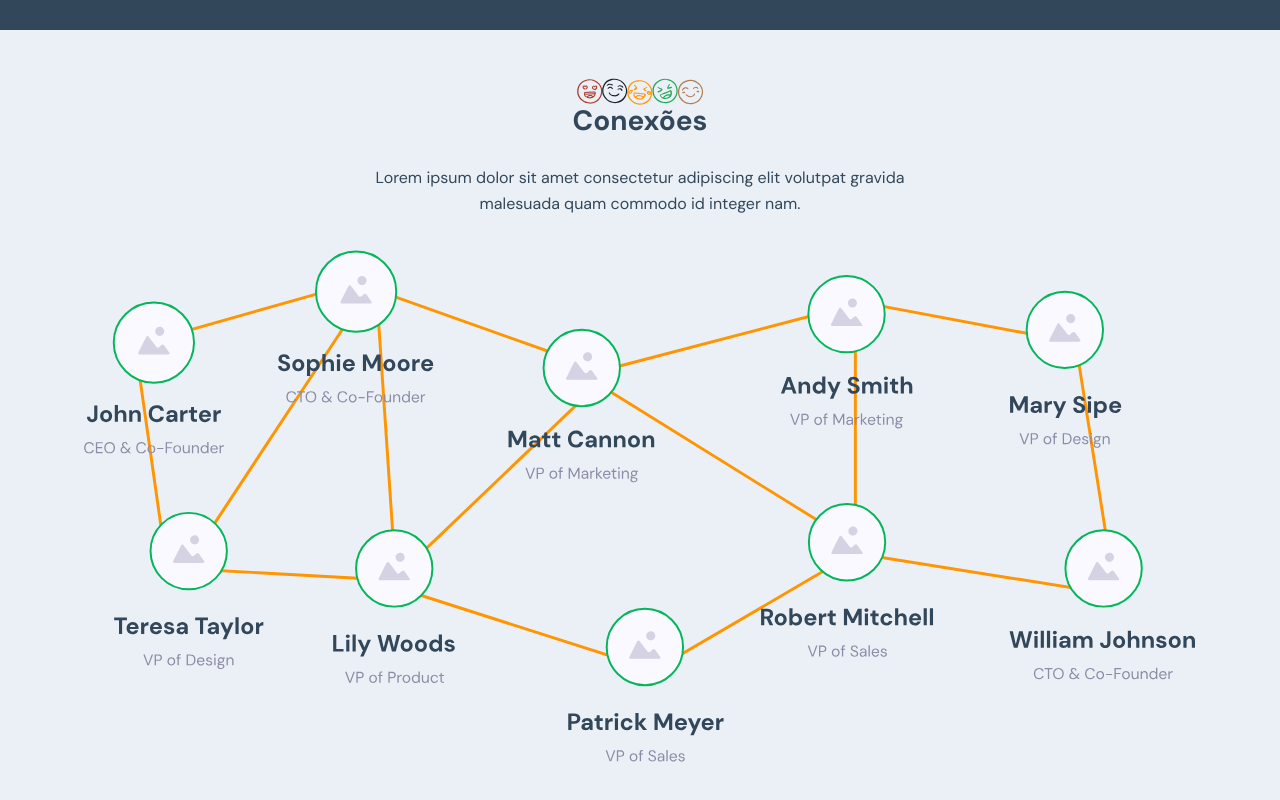
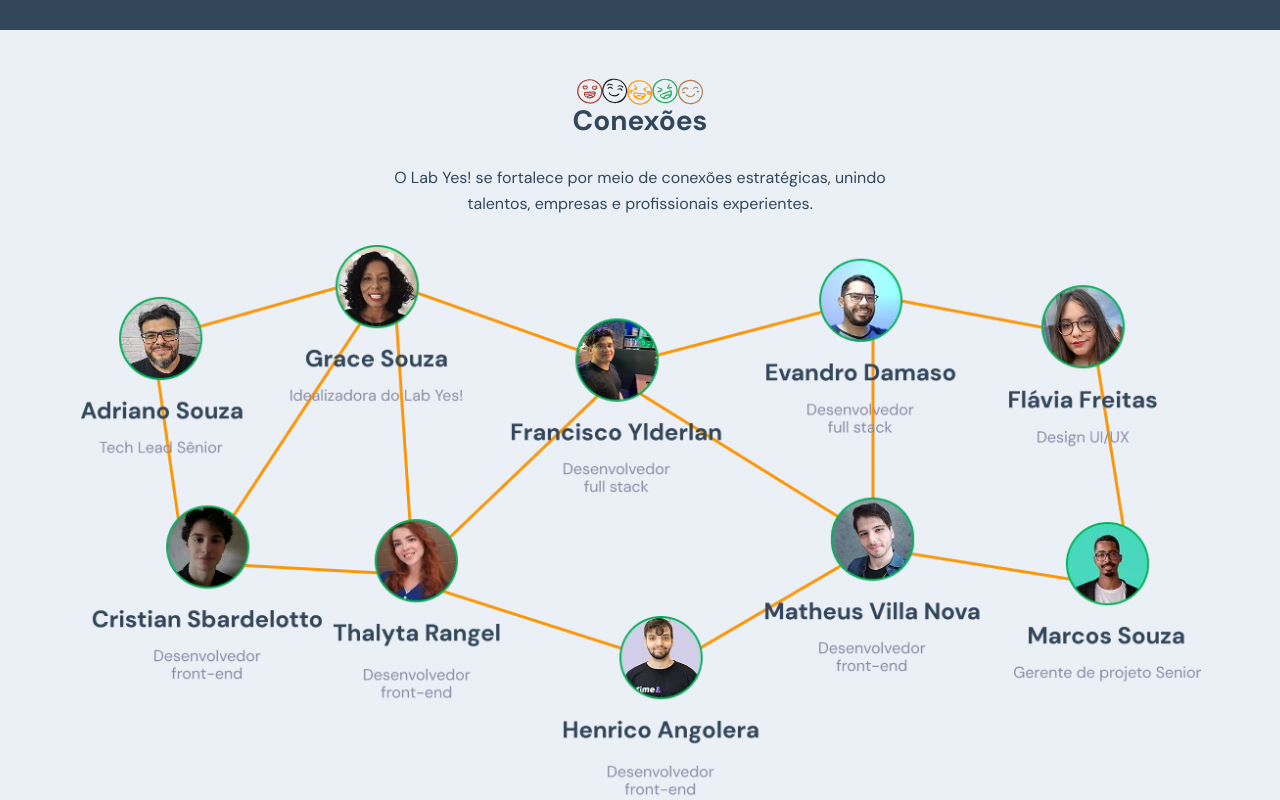
Before and after one commit to labyes24/LABYES-LP, a Next.js app: page /conexoes in a window 1280 px wide. Shown: the part 1120-1920 px from the top of the page. Built offline with nearby package versions, Linux system fonts and the light colour scheme; no server answers.

Commit message:
feat: update connections section on connections page
refs: 868cu01jj

```diff
--- a/src/components/conections-section.tsx
+++ b/src/components/conections-section.tsx
@@ -1,22 +1,32 @@
 import { cn } from '@/lib/utils'
 import { type ClassValue } from 'clsx'
+import Image from 'next/image'
+
+import ConectionsDesktop from '@/assets/conections_desk.webp'
+import ConectionsMobile from '@/assets/conections_mobo.webp'
 
 export function ConnectionsSection() {
     return (
-        <>
         <section className="flex min-h-[50vh] flex-col items-center bg-section-light pb-[49px] pt-[75px] font-['DM_Sans'] text-section-light-foreground lg:pb-32 lg:pt-12">
             <Emojis />
             <h2 className="text-[28px] font-bold leading-8">Conexões</h2>
 
             <p className="max-w-[614px] px-10 py-7 text-center leading-relaxed">
-                    Lorem ipsum dolor sit amet consectetur adipiscing elit
-                    volutpat gravida malesuada quam commodo id integer nam.
+                O Lab Yes! se fortalece por meio de conexões estratégicas,
+                unindo talentos, empresas e profissionais experientes.
             </p>
 
-                <ConnectionsDiagramSmall className="max-w-full px-3 lg:hidden" />
-                <ConnectionsDiagramLarge className="hidden max-w-full px-3 lg:block" />
+            <Image
+                className="hidden px-3 lg:block"
+                src={ConectionsDesktop}
+                alt="Imagem de Placeholder"
+            />
+            <Image
+                className="px-3 lg:hidden"
+                src={ConectionsMobile}
+                alt="Imagem de Placeholder"
+            />
         </section>
-        </>
     )
 }
 
@@ -29,6 +39,7 @@ function Emojis({ className }: ClassNameProps) {
         <svg
             width="127"
             height="27"
+            viewBox="0 0 127 27"
             fill="none"
             xmlns="http://www.w3.org/2000/svg"
             className={cn(className)}
@@ -77,7 +88,7 @@ function Emojis({ className }: ClassNameProps) {
     )
 }
 
-function ConnectionsDiagramSmall({ className }: ClassNameProps) {
+export function ConnectionsDiagramSmall({ className }: ClassNameProps) {
     return (
         <svg
             width="391"
@@ -251,7 +262,7 @@ function ConnectionsDiagramSmall({ className }: ClassNameProps) {
     )
 }
 
-function ConnectionsDiagramLarge({ className }: ClassNameProps) {
+export function ConnectionsDiagramLarge({ className }: ClassNameProps) {
     return (
         <svg
             width="1138"
```
Also changed, not shown: src/assets/conections_desk.webp (added), src/assets/conections_mobo.webp (added). Lines whose indentation alone changed are shown as unchanged.
